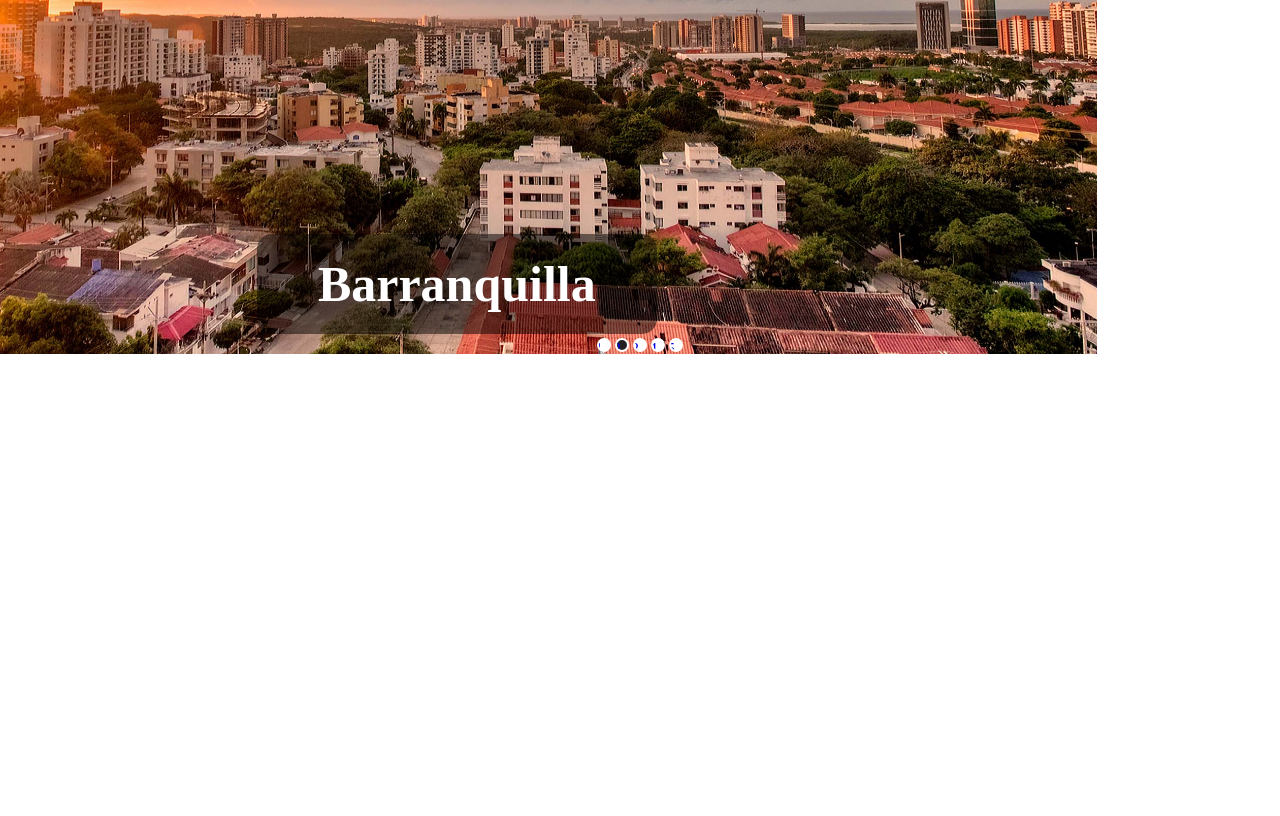
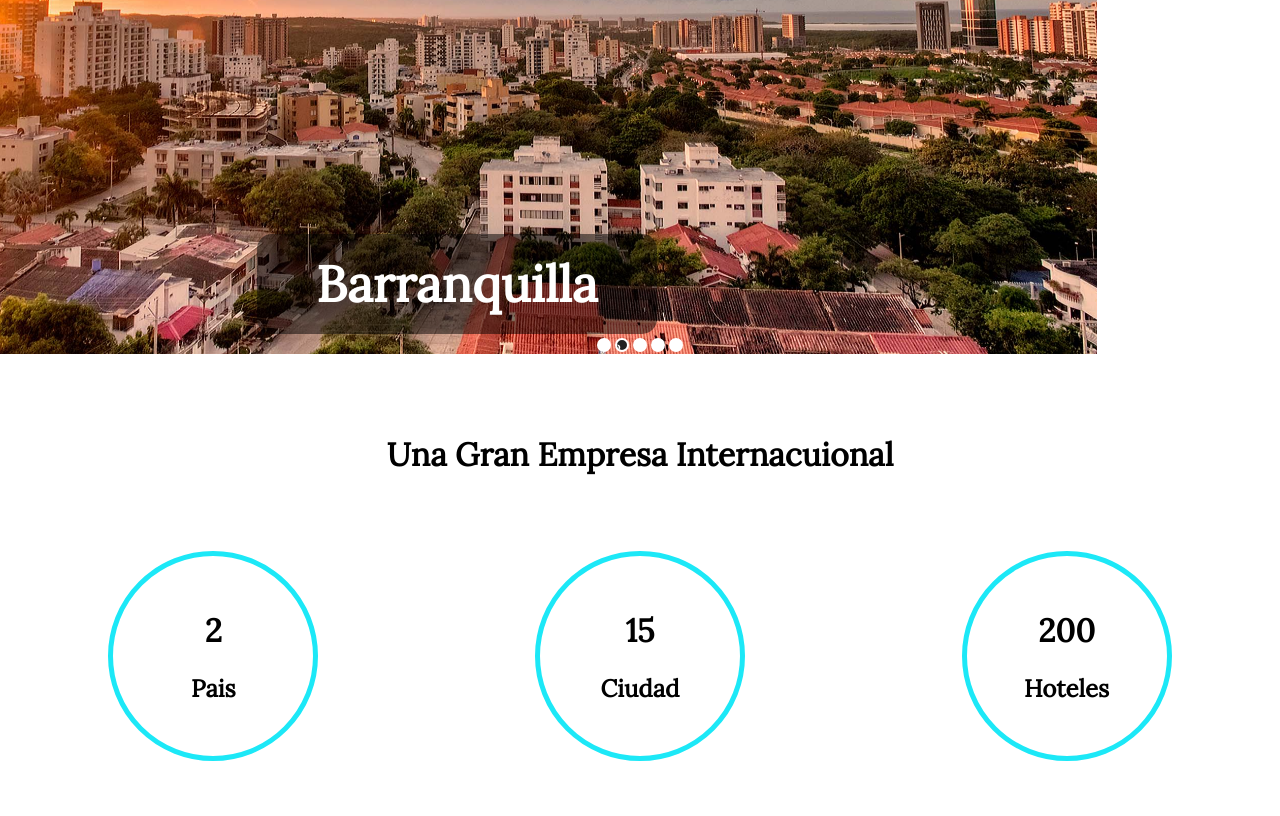
Before and after one commit to oswaldosierra/ServiceBar, a plain HTML site: page index.html in a window 1280 px wide. Shown: the part 446-1262 px from the top of the page. Before the commit the page ends 800 px from the top, so only its background shows below. Drawn offline with Linux system fonts and the light colour scheme.

Commit message:
Se termino la Sepcion de numero de pais, ciudades, y hoteles

```diff
--- a/css/estilos.css
+++ b/css/estilos.css
@@ -1,3 +1,6 @@
+*{
+    font-family: 'Lora', serif;
+}
 .icono{
     background-image: url(../img/icono2.png);
     width: 250px;
@@ -30,11 +33,10 @@
     text-align: center;
     color: white;
     margin: 0 10px;
-    background-color: rgba(46, 88, 100, 0.5);
     border-radius: 10px;
 }
 .menu ul > li > a:hover{
-    background-color: turquoise;
+    background-color: rgba(0,0,0,0.5)
 }
 .t-ciudad{
     text-align: center;
@@ -49,3 +51,28 @@
     font-size: 50px;
     border-radius: 15px;
 }
+.cantidades{
+    display: flex;
+    justify-content: space-around;
+    height: 40vh;
+}
+.centrar{
+    display: block;
+    text-align: center;
+    margin: auto;
+    border: solid rgb(28, 232, 247) 5px;
+    border-radius: 50%;
+    height: 200px;
+    width: 200px;
+    display: flex;
+    justify-content: center;
+    align-items: center;
+}
+
+.cantidades1{
+    display: block;
+}
+.titulo-cantidades{
+    text-align: center;
+    margin-top: 80px;
+}
--- a/css/superslides.css
+++ b/css/superslides.css
@@ -20,7 +20,7 @@
 }
 
 .slides-navigation {
-  margin: 0 auto;
+  margin: auto 50px;
   position: absolute;
   z-index: 3;
   top: 46%;
@@ -74,6 +74,7 @@
   overflow: hidden;
   text-indent: -100%;
   text-decoration: none;
+  color: white;
 }
 .slides-pagination a.current {
   background: #222;
--- a/index.html
+++ b/index.html
@@ -6,6 +6,7 @@
     <title>Servicebar</title>
     <link rel="stylesheet" href="css/superslides.css">
     <link rel="stylesheet" href="css/estilos.css">
+    <link href="https://fonts.googleapis.com/css?family=Lora&display=swap" rel="stylesheet">
 </head>
 <body>
     <div id="slides">
@@ -27,9 +28,17 @@
             <li><h4 class="t-ciudad">Panama</h4><img src="img/portada/panama.jpg" alt=""></li>
         </ul>
         <nav class="slides-navigation">
-            <a href="#" class="next">&#62;</a>
+            <a style="margin-right: 100px;" href="#" class="next">&#62;</a>
             <a href="#" class="prev">&#60;</a>
         </nav>
+    </div>
+    <div class="cuerpo">
+        <h1 class="titulo-cantidades">Una Gran Empresa Internacuional</h1>
+        <div class="cantidades">
+            <div class="pais centrar"><div class="cantidades1"><h1>2</h1><h2>Pais </h2></div></div>
+            <div class="ciudad centrar"><div class="cantidades1"><h1>15</h1><h2>Ciudad</h2></div></div>
+            <div class="hoteles centrar"><div class="cantidades1"><h1>200</h1><h2>Hoteles</h2></div></div>
+        </div>
     </div>
     <script src="js/jquery.js"></script>
     <script src="js/jquery.superslides.js"></script>
```
